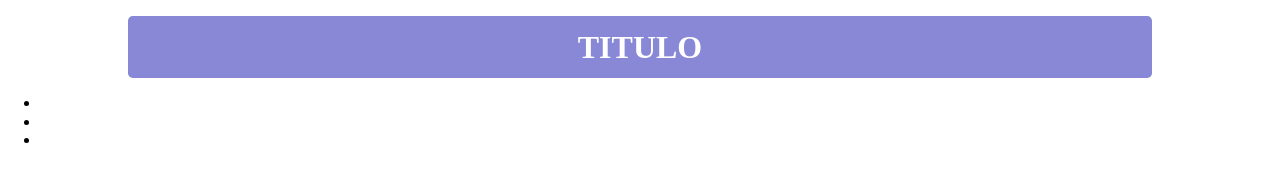
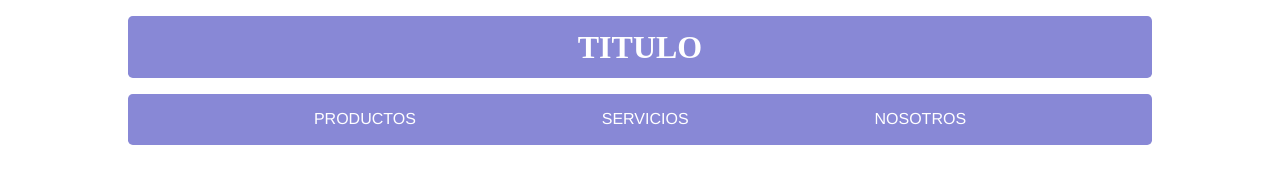
Before and after one commit to MarkusAce/04_005D, a plain HTML site: page index.html in a window 1280 px wide. Drawn offline with Linux system fonts and the light colour scheme.

Commit message:
funcionalidad navba ok

```diff
--- a/assets/css/style.css
+++ b/assets/css/style.css
@@ -10,3 +10,23 @@ header h1{
     text-transform: uppercase;
     margin-top: 1rem;
 }
+
+nav ul{
+    display: flex;
+    flex-direction: row;
+    list-style: none;
+    justify-content: space-evenly;
+    background-color: rgb(136, 136, 214);
+    max-width: 80%;
+    margin: 0 auto;
+    margin-top: 1rem;
+    border-radius: .3rem;
+    color: white;
+    align-items: center;
+    padding: 1rem 0;
+}
+
+nav ul li{
+    text-transform: uppercase;
+    font-family: 'Franklin Gothic Medium', 'Arial Narrow', Arial, sans-serif;
+}
--- a/index.html
+++ b/index.html
@@ -15,9 +15,9 @@
 
     <nav>
         <ul>
-            <li></li>
-            <li></li>
-            <li></li>
+            <li>Productos</li>
+            <li>Servicios</li>
+            <li>Nosotros</li>
         </ul>
     </nav>
 
```
